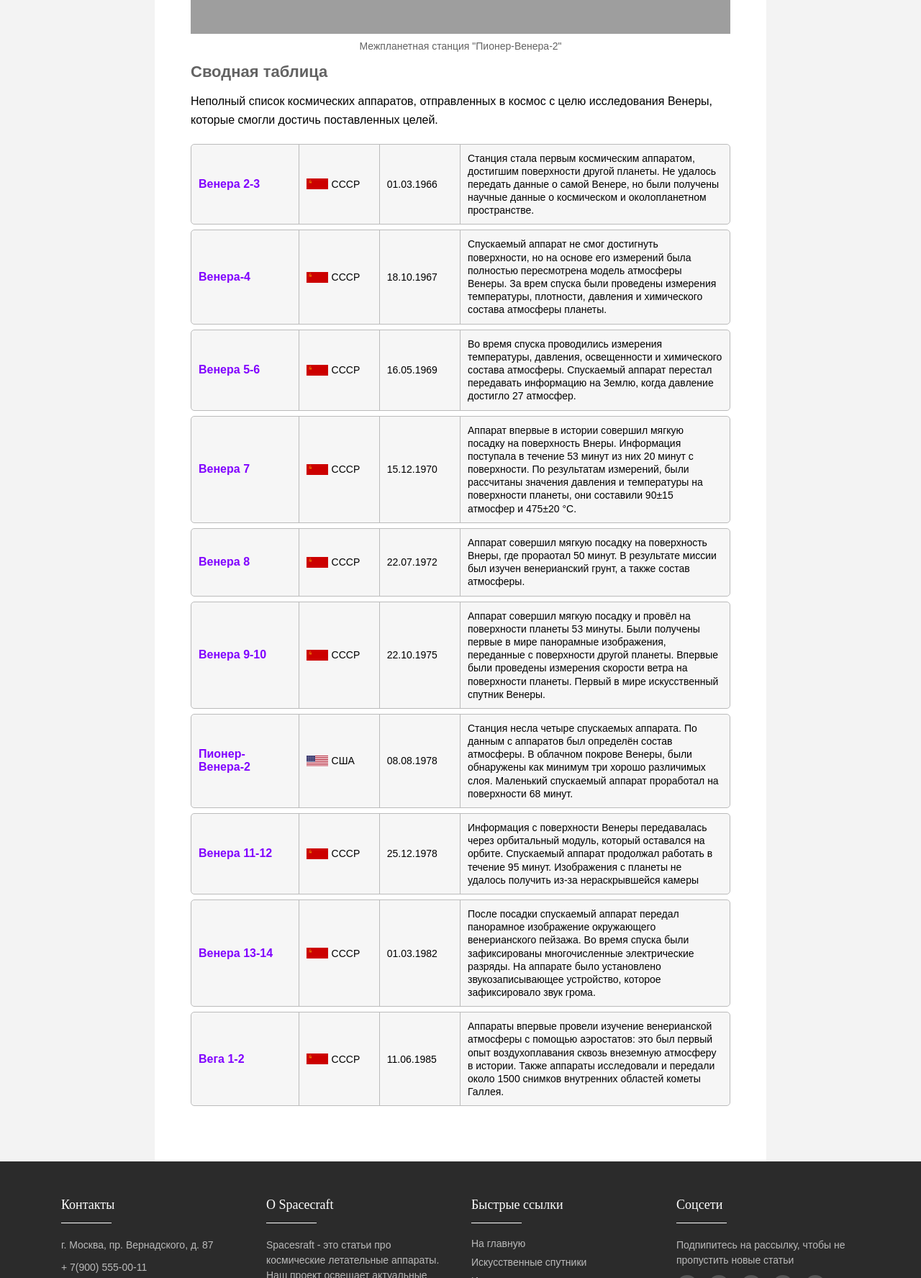
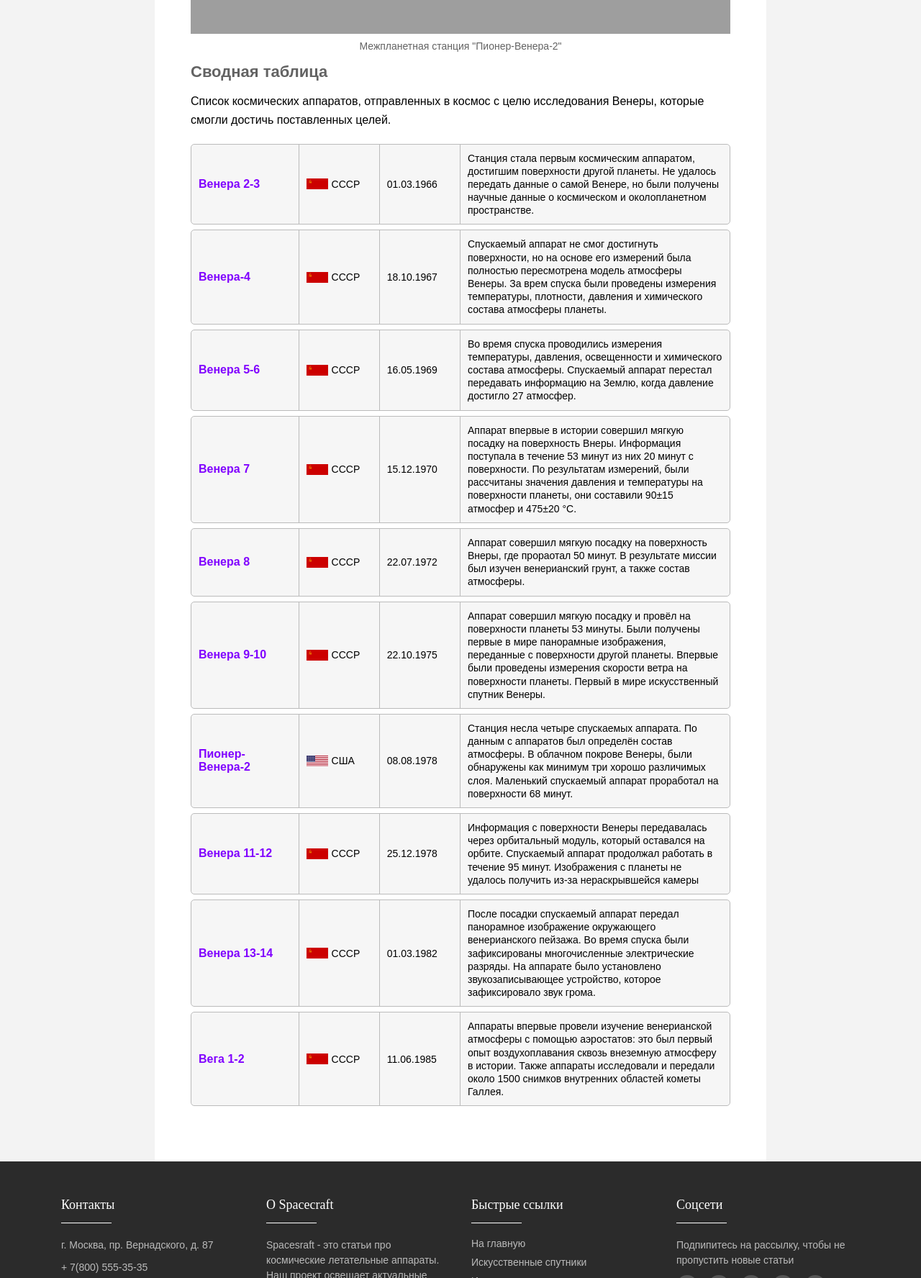
Before and after one commit to knberg/spacecraft, a plain HTML site: page saturn.html in a window 1280 px wide. Shown: the part 3140-4916 px from the top of the page at 72% size. Drawn offline with Linux system fonts and the light colour scheme; grey boxes are pictures that could not be loaded; a web font is replaced by a local one.

Commit message:
Changing saturn.html

```diff
--- a/saturn.html
+++ b/saturn.html
@@ -86,7 +86,7 @@
         <div class="article">
             <h2 class="article-title">Сводная таблица</h2>
             <p>
-                Неполный список космических аппаратов, отправленных в космос с целю исследования Венеры, которые смогли достичь поставленных целей.
+                Cписок космических аппаратов, отправленных в космос с целю исследования Венеры, которые смогли достичь поставленных целей.
             </p>
         </div>
         <div class="apparat-table">
@@ -160,7 +160,7 @@
                     г. Москва, пр. Вернадского, д. 87
                 </p>
                 <p class="phone-number">
-                    + 7(900) 555-00-11
+                    + 7(800) 555-35-35
                 </p>
                 <p class="mail">
                     spacecraft@space.com
```
